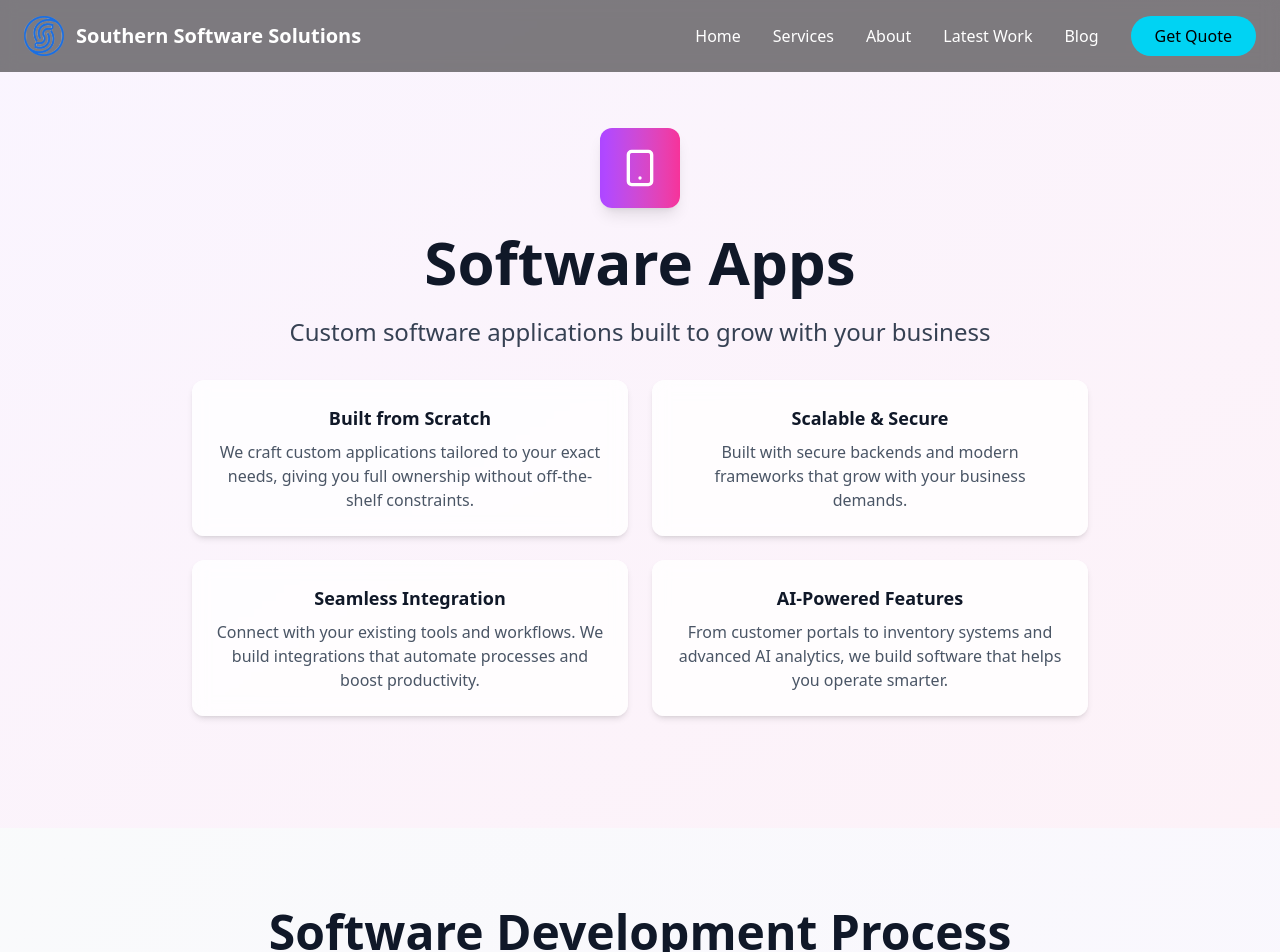
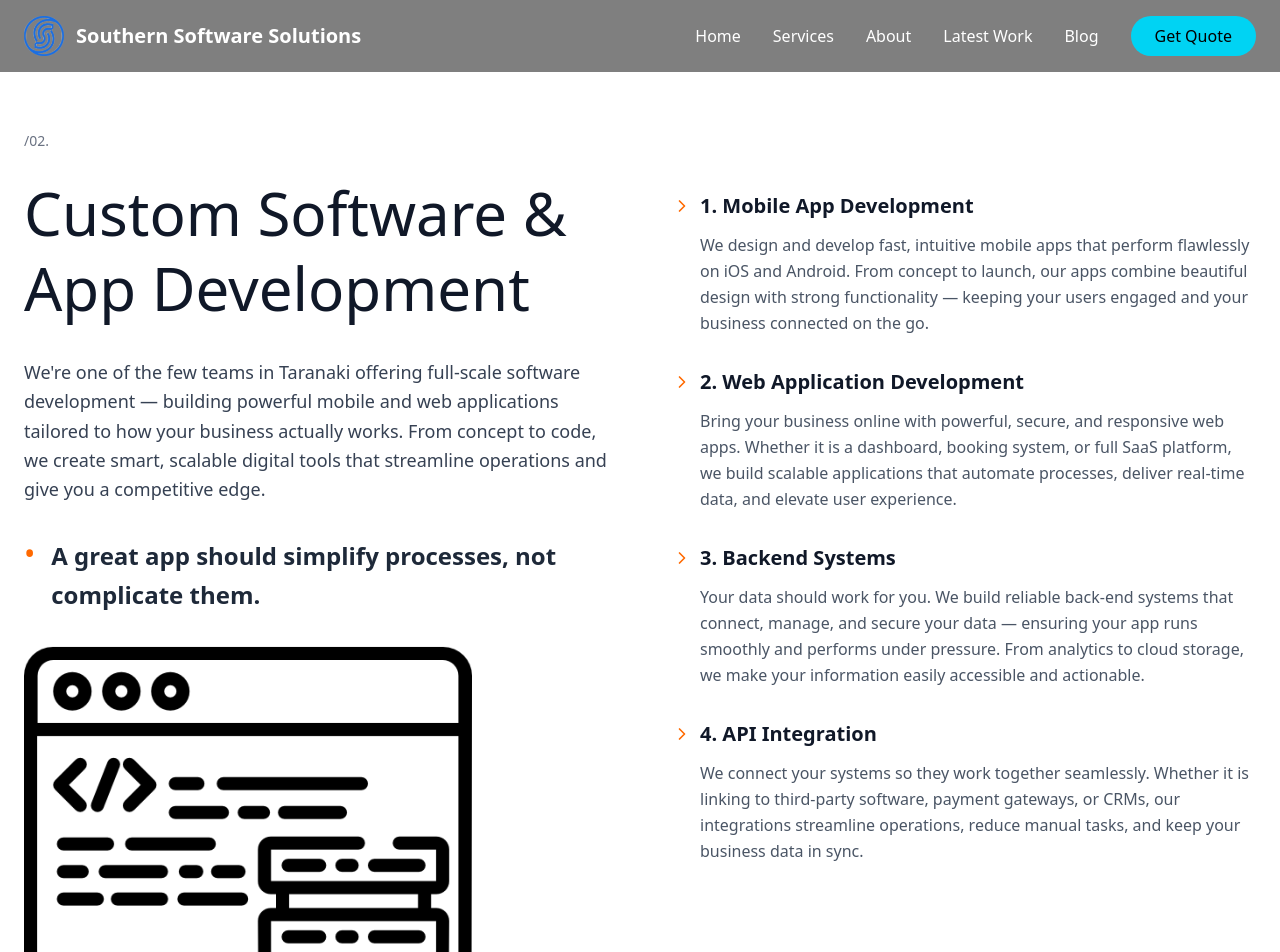
Before and after one commit to hughavery/southern-software-solutions-nextjs, a Next.js app: page /software-apps in a window 1280 px wide. Shown: the top 952 px of the page. Built offline with nearby package versions, Linux system fonts and the light colour scheme.

Commit message:
SERVICE 1 & 2 pages done

```diff
--- a/src/app/software-apps/page.tsx
+++ b/src/app/software-apps/page.tsx
@@ -1,58 +1,114 @@
 'use client';
 
-import React from 'react';
-import { Smartphone } from 'lucide-react';
+import React, { useEffect } from 'react';
+import { ChevronRight } from 'lucide-react';
 import Link from 'next/link';
+import Image from 'next/image';
 import Header from '@/components/Header';
 import SoftwareProcess from '@/components/SoftwareProcess';
 
 const SoftwareApplications = () => {
+
+  useEffect(() => {
+    const hash = window.location.hash;
+    if (hash) {
+      const element = document.getElementById(hash.substring(1));
+      if (element) {
+        element.scrollIntoView({ behavior: 'smooth' });
+      }
+    }
+  }, []);
 
   return (
     <div className="min-h-screen bg-white">
       <Header />
 
       {/* Hero Section */}
-      <section className="pt-32 pb-20 bg-gradient-to-br from-purple-50 to-pink-50">
+      <section className="pt-32 pb-20 bg-white">
         <div className="container mx-auto px-6">
-          <div className="text-center max-w-4xl mx-auto">
-            <div className="bg-gradient-to-r from-purple-500 to-pink-500 w-20 h-20 rounded-xl flex items-center justify-center mb-6 mx-auto shadow-lg">
-              <Smartphone className="h-10 w-10 text-white" />
+          <div className="grid grid-cols-1 lg:grid-cols-2 gap-16 items-start max-w-7xl mx-auto">
+            {/* Left Column - Heading & Illustration */}
+            <div>
+              <div className="mb-6">
+                <span className="text-sm font-medium text-gray-500">/02.</span>
+              </div>
+
+              <h1 className="text-5xl md:text-6xl font-light text-gray-900 mb-8 leading-tight">
+                Custom Software & App Development
+              </h1>
+
+              <p className="text-lg text-gray-700 leading-relaxed">
+                We're one of the few teams in Taranaki offering full-scale software development — building powerful mobile and web applications tailored to how your business actually works. From concept to code, we create smart, scalable digital tools that streamline operations and give you a competitive edge.
+              </p>
+
+              <div className="mt-8 space-y-6">
+                <div className="flex items-start">
+                  <span className="text-orange-500 text-2xl md:text-3xl mr-4 flex-shrink-0">•</span>
+                  <p className="text-xl md:text-2xl text-gray-800 font-bold leading-relaxed">
+                    A great app should simplify processes, not complicate them.
+                  </p>
+                </div>
+
+                {/* Software Image */}
+                <div className="mt-8">
+                  <Image
+                    src="/software.png"
+                    alt="Software Applications"
+                    width={400}
+                    height={400}
+                    className="w-full max-w-md object-contain"
+                  />
+                </div>
+              </div>
             </div>
-            <h1 className="text-5xl md:text-6xl font-bold text-gray-900 mb-6">
-              Software Apps
-            </h1>
-            <p className="text-2xl text-gray-700 font-medium mb-8">
-              Custom software applications built to grow with your business
-            </p>
 
-            {/* Key Benefits Grid */}
-            <div className="grid grid-cols-1 md:grid-cols-2 gap-6 mb-8">
-              <div className="bg-white/80 backdrop-blur-sm rounded-xl p-6 shadow-md">
-                <h3 className="text-lg font-bold text-gray-900 mb-2">Built from Scratch</h3>
-                <p className="text-gray-600">
-                  We craft custom applications tailored to your exact needs, giving you full ownership without off-the-shelf constraints.
+            {/* Right Column - Features List */}
+            <div className="space-y-8 pt-16">
+              <div>
+                <div className="flex items-start mb-3">
+                  <ChevronRight className="h-5 w-5 text-orange-500 mr-2 mt-1 flex-shrink-0" />
+                  <h3 className="text-xl font-semibold text-gray-900">1. Mobile App Development</h3>
+                </div>
+                <p className="text-gray-600 leading-relaxed pl-7">
+                  We design and develop fast, intuitive mobile apps that perform flawlessly on iOS and Android.
+                  From concept to launch, our apps combine beautiful design with strong functionality — keeping
+                  your users engaged and your business connected on the go.
                 </p>
               </div>
 
-              <div className="bg-white/80 backdrop-blur-sm rounded-xl p-6 shadow-md">
-                <h3 className="text-lg font-bold text-gray-900 mb-2">Scalable & Secure</h3>
-                <p className="text-gray-600">
-                  Built with secure backends and modern frameworks that grow with your business demands.
+              <div>
+                <div className="flex items-start mb-3">
+                  <ChevronRight className="h-5 w-5 text-orange-500 mr-2 mt-1 flex-shrink-0" />
+                  <h3 className="text-xl font-semibold text-gray-900">2. Web Application Development</h3>
+                </div>
+                <p className="text-gray-600 leading-relaxed pl-7">
+                  Bring your business online with powerful, secure, and responsive web apps. Whether it is a
+                  dashboard, booking system, or full SaaS platform, we build scalable applications that automate
+                  processes, deliver real-time data, and elevate user experience.
                 </p>
               </div>
 
-              <div className="bg-white/80 backdrop-blur-sm rounded-xl p-6 shadow-md">
-                <h3 className="text-lg font-bold text-gray-900 mb-2">Seamless Integration</h3>
-                <p className="text-gray-600">
-                  Connect with your existing tools and workflows. We build integrations that automate processes and boost productivity.
+              <div>
+                <div className="flex items-start mb-3">
+                  <ChevronRight className="h-5 w-5 text-orange-500 mr-2 mt-1 flex-shrink-0" />
+                  <h3 className="text-xl font-semibold text-gray-900">3. Backend Systems</h3>
+                </div>
+                <p className="text-gray-600 leading-relaxed pl-7">
+                  Your data should work for you. We build reliable back-end systems that connect, manage, and
+                  secure your data — ensuring your app runs smoothly and performs under pressure. From analytics
+                  to cloud storage, we make your information easily accessible and actionable.
                 </p>
               </div>
 
-              <div className="bg-white/80 backdrop-blur-sm rounded-xl p-6 shadow-md">
-                <h3 className="text-lg font-bold text-gray-900 mb-2">AI-Powered Features</h3>
-                <p className="text-gray-600">
-                  From customer portals to inventory systems and advanced AI analytics, we build software that helps you operate smarter.
+              <div>
+                <div className="flex items-start mb-3">
+                  <ChevronRight className="h-5 w-5 text-orange-500 mr-2 mt-1 flex-shrink-0" />
+                  <h3 className="text-xl font-semibold text-gray-900">4. API Integration</h3>
+                </div>
+                <p className="text-gray-600 leading-relaxed pl-7">
+                  We connect your systems so they work together seamlessly. Whether it is linking to third-party
+                  software, payment gateways, or CRMs, our integrations streamline operations, reduce manual tasks,
+                  and keep your business data in sync.
                 </p>
               </div>
             </div>
@@ -63,7 +119,7 @@ const SoftwareApplications = () => {
       <SoftwareProcess />
 
       {/* CTA Section */}
-      <section className="py-16 bg-gray-50">
+      <section className="py-16">
         <div className="container mx-auto px-6 text-center">
           <h2 className="text-3xl font-bold text-gray-900 mb-4">
             Ready to Build Your Software App?
@@ -73,7 +129,7 @@ const SoftwareApplications = () => {
           </p>
           <Link
             href="/#contact"
-            className="inline-block bg-gradient-to-r from-purple-500 to-pink-500 text-white py-4 px-8 rounded-lg font-medium hover:opacity-90 transition-opacity"
+            className="inline-block bg-gradient-to-r from-blue-500 to-cyan-500 text-white py-4 px-8 rounded-lg font-medium hover:opacity-90 transition-opacity"
           >
             Start Your Project
           </Link>
--- a/src/app/website-design/page.tsx
+++ b/src/app/website-design/page.tsx
@@ -3,6 +3,7 @@
 import React, { useEffect } from 'react';
 import { Check, ChevronRight } from 'lucide-react';
 import Link from 'next/link';
+import Image from 'next/image';
 import Header from '@/components/Header';
 import WebsiteProcess from '@/components/WebsiteProcess';
 
@@ -79,17 +80,16 @@ const WebsiteDesign = () => {
                     Your website is your first impression — most people will check you online before they ever call, visit, or buy.
                   </p>
                 </div>
-                <div className="flex items-start">
-                  <span className="text-orange-500 text-2xl md:text-3xl mr-4 flex-shrink-0">•</span>
-                  <p className="text-xl md:text-2xl text-gray-800 font-bold leading-relaxed">
-                    Your website should tell your story, not just list your services.
-                  </p>
-                </div>
-                <div className="flex items-start">
-                  <span className="text-orange-500 text-2xl md:text-3xl mr-4 flex-shrink-0">•</span>
-                  <p className="text-xl md:text-2xl text-gray-800 font-bold leading-relaxed">
-                    If your website feels outdated, so does your brand.
-                  </p>
+
+                {/* Web Design Image */}
+                <div className="mt-8">
+                  <Image
+                    src="/design.png"
+                    alt="Website Design"
+                    width={400}
+                    height={400}
+                    className="w-full max-w-md object-contain"
+                  />
                 </div>
               </div>
             </div>
```
